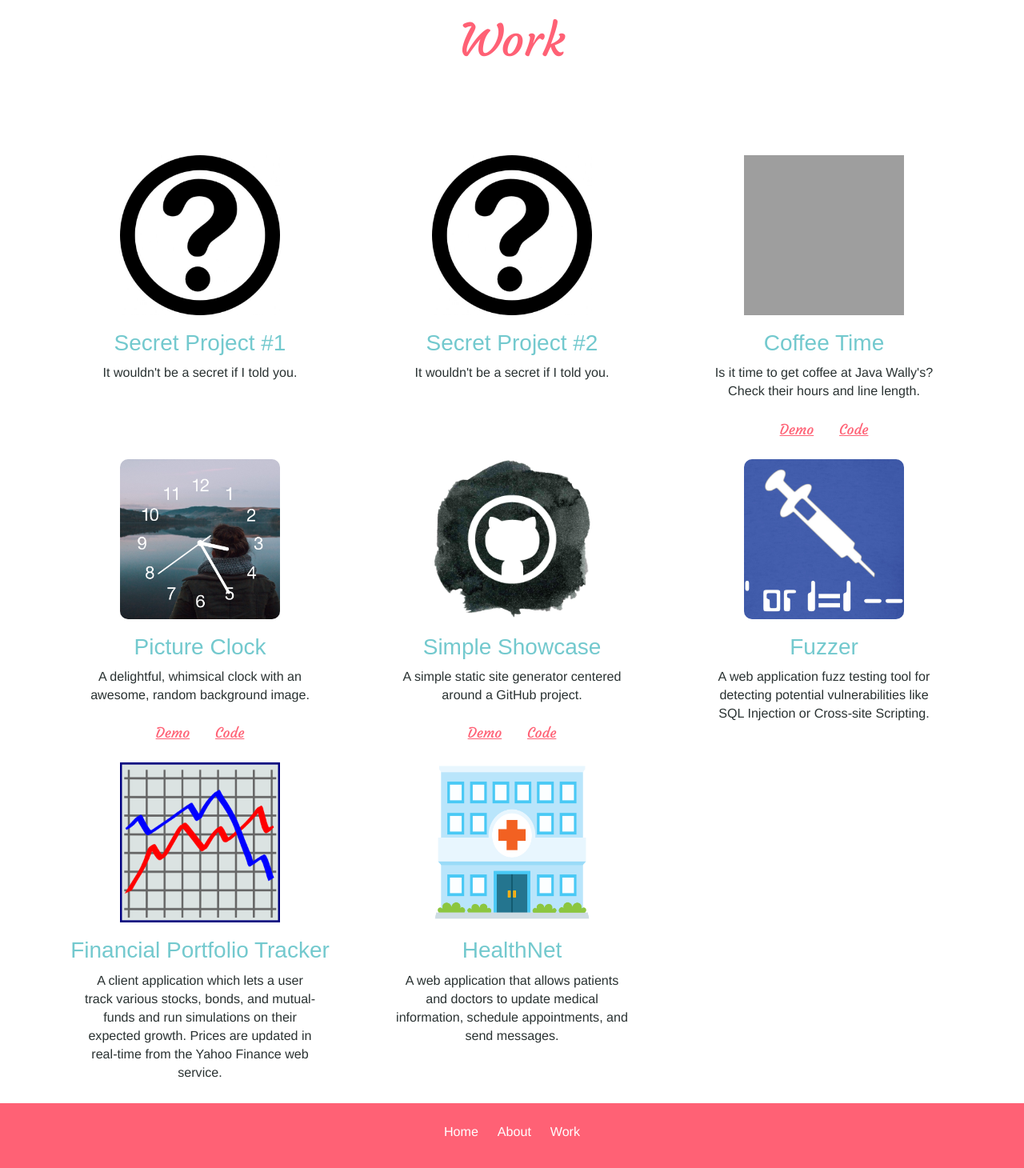
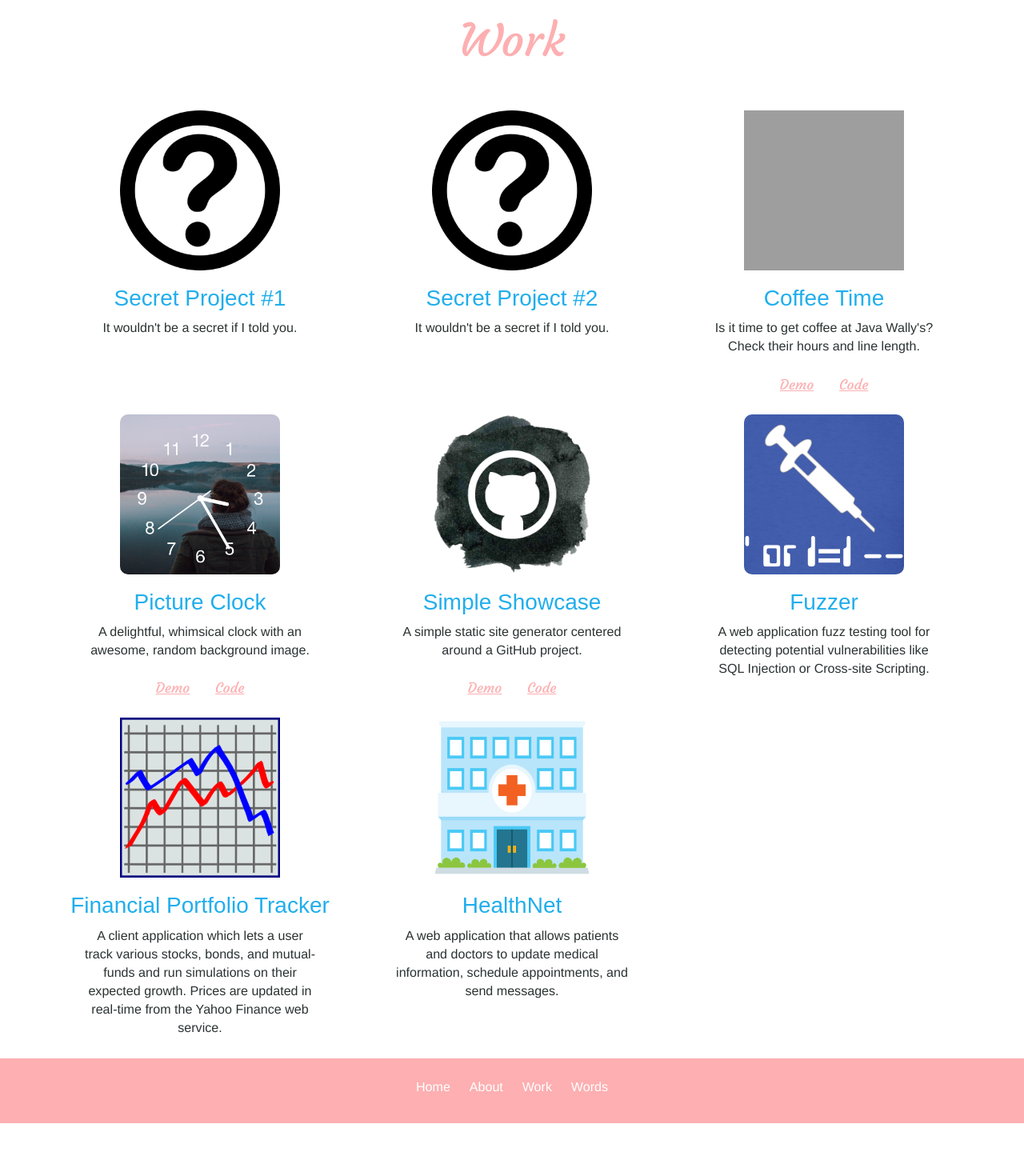
Before and after one commit to billdybas/billdybas.github.io, a Jekyll site: the page built from work/index.html, in a window 1280 px wide. Shown: the whole page at 80% size. Built offline with Jekyll 4.4.1, drawn with Linux system fonts in a browser that asks for light colours; some web fonts are replaced; after the commit the page ends 1404 px from its top, so only the background shows below that.

Commit message:
Update Main Styles
- Mainly Color

```diff
--- a/_layouts/page.html
+++ b/_layouts/page.html
@@ -7,5 +7,6 @@ layout: main
     <li><a href="/">Home</a></li>
     <li><a href="/about/">About</a></li>
     <li><a href="/work/">Work</a></li>
+    <li><a href="//words.dybas.io">Words</a></li>
   </ul>
 </footer>
--- a/_scss/_color.scss
+++ b/_scss/_color.scss
@@ -1,43 +1,43 @@
 .orange {
-    color: rgb(255, 122, 32);
+    color: $orange;
 
     &:visited {
-        color: rgb(255, 122, 32);
+        color: $orange;
     }
     &:hover {
-        color: rgba(255, 122, 32, 0.5);
+        color: $orange-lighter;
     }
 }
 
 .light-blue {
-    color: rgb(32, 174, 236);
+    color: $light-blue;
 
     &:visited {
-        color: rgb(32, 174, 236);
+        color: $light-blue;
     }
     &:hover {
-        color: rgba(32, 174, 236, 0.5);
+        color: $light-blue-lighter;
     }
 }
 
 .dark-blue {
-    color: rgb(17, 90, 152);
+    color: $dark-blue;
 
     &:visited {
-        color: rgb(17, 90, 152);
+        color: $dark-blue;
     }
     &:hover {
-        color: rgba(17, 90, 152, 0.5);
+        color: $dark-blue-lighter;
     }
 }
 
 .red {
-    color: rgb(223, 48, 43);
+    color: $red;
 
     &:visited {
-      color: rgb(223, 48, 43);
+      color: $red;
     }
     &:hover {
-      color: rgba(223, 48, 43, 0.5);
+      color: $red-lighter;
     }
 }
--- a/_scss/_index.scss
+++ b/_scss/_index.scss
@@ -1,9 +1,5 @@
 @import url(https://fonts.googleapis.com/css?family=Courgette|Muli);
-
-$white: #fff;
-$black: #000;
-$pink: #fdafb1;
-$clear: rgba(255,255,255,0);
+@import 'variables';
 
 /* FONTS */
 
--- a/_scss/_main.scss
+++ b/_scss/_main.scss
@@ -1,31 +1,32 @@
 @import url(https://fonts.googleapis.com/css?family=Courgette|Muli);
+@import 'variables';
 @import 'color';
 
 /* FONTS */
 
 h1 {
-    color: #ff6175;
+    color: $pink;
     font-family: "Courgette", cursive;
     font-size: 4em;
     font-weight: 400;
 }
 
 h2 {
-    color: #73c9ce;
+    color: $light-blue;
     font-family: "Muli", sans-serif;
     font-size: 2em;
     font-weight: 400;
 }
 
 h3 {
-    color: #73c9ce;
+    color: $black;
     font-family: "Muli", sans-serif;
     font-size: 1.5em;
     font-weight: 400;
 }
 
 p {
-    color: #2a3232;
+    color: $grey;
     font-size: 1.15em;
 }
 
@@ -34,7 +35,7 @@ h1, h2, h3, p {
 }
 
 .box a {
-    color: #ff6175;
+    color: $pink;
     font-family: "Courgette", cursive;
     font-size: 1.25em;
     font-weight: 400;
@@ -44,7 +45,7 @@ h1, h2, h3, p {
 /* POSITION */
 
 .title {
-    margin-bottom: 2em;
+    margin-bottom: 1em;
 }
 
 .box {
@@ -144,7 +145,7 @@ body {
 }
 
 footer {
-    background-color: #ff6175;
+    background-color: $pink;
     bottom: 0;
     left: 0;
     padding: 1em;
@@ -163,7 +164,7 @@ footer {
     }
 
     a, a:hover, a:visited {
-        color: #fff;
+        color: $white;
         font-size: 1.15em;
     }
 }
--- /dev/null
+++ b/_scss/_variables.scss
@@ -0,0 +1,13 @@
+$white: #fff;
+$black: #000;
+$grey: #2a3232;
+$pink: #fdafb1;
+$clear: rgba(255,255,255,0);
+$orange: rgb(255, 122, 32);
+$orange-lighter: rgba(255, 122, 32, 0.5);
+$light-blue: rgb(32, 174, 236);
+$light-blue-lighter: rgba(32, 174, 236, 0.5);
+$dark-blue: rgb(17, 90, 152);
+$dark-blue-lighter: rgba(17, 90, 152, 0.5);
+$red: rgb(223, 48, 43);
+$red-lighter: rgba(223, 48, 43, 0.5);
```
